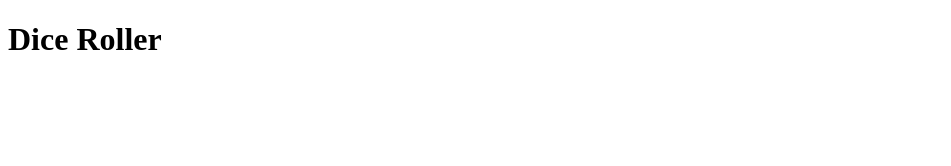
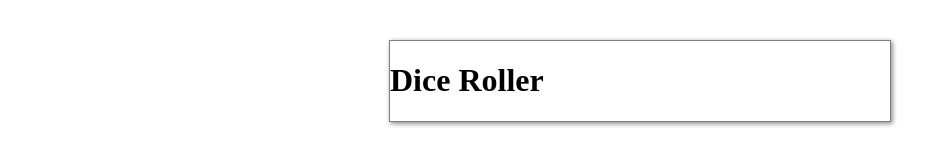
Before and after one commit to HarshadaGharate/Dice-Roller, a plain HTML site: page index.html in a window 1280 px wide. Shown: the whole page, without its empty margins (0-951 px from the left). Drawn offline with Linux system fonts and the light colour scheme.

Commit message:
css added to box

```diff
--- a/index.html
+++ b/index.html
@@ -4,9 +4,18 @@
     <meta charset="UTF-8">
     <meta name="viewport" content="width=device-width, initial-scale=1.0">
     <title>Dice-Roller</title>
+    <style>
+        .container{
+            width: 500px;
+            border: 1px solid grey;
+            display: block;
+            margin: 40px auto;
+            box-shadow: 1px 1px 5px 0.5px grey;
+        }
+    </style>
 </head>
 <body>
-    <div>
+    <div class="container">
         <h1>Dice Roller</h1>
     </div>
 </body>
```
